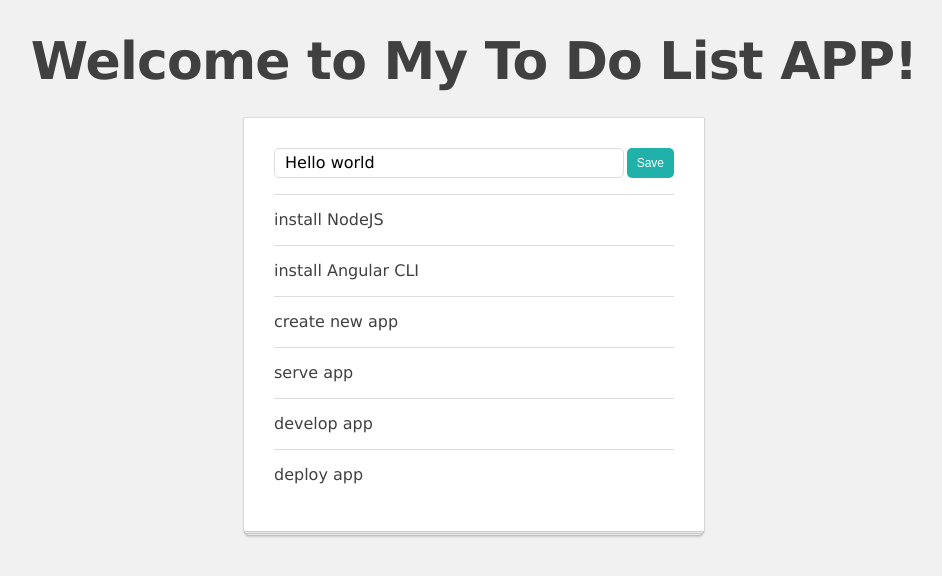
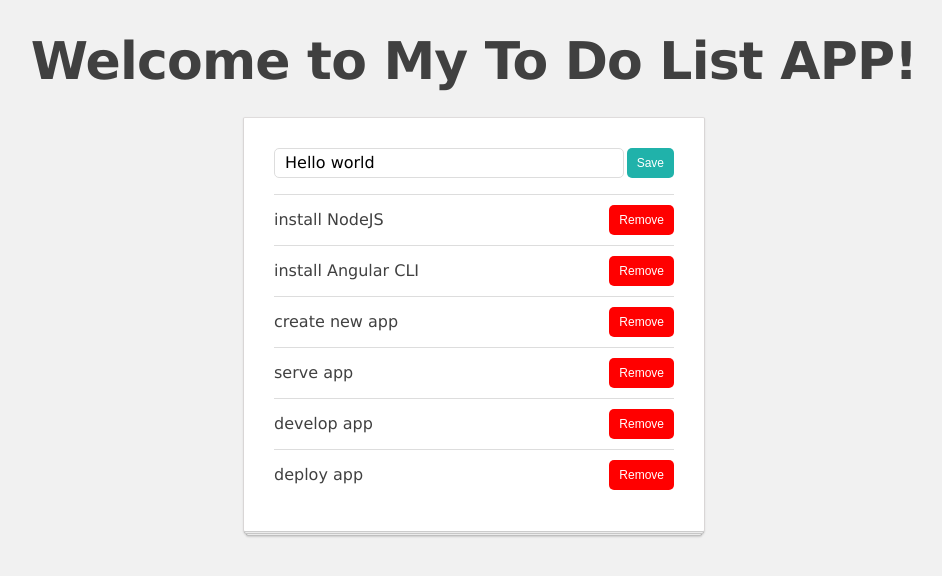
Before and after one commit to sethmuriuki/Angular_TodoList, an Angular app: page / in a window 1280 px wide. Shown: the top 576 px of the page, without its empty margins (166-1108 px from the left). Built offline with nearby package versions, Linux system fonts and the light colour scheme.

Commit message:
add delete button functionality

```diff
--- a/src/app/list-manager/list-manager.component.html
+++ b/src/app/list-manager/list-manager.component.html
@@ -3,7 +3,7 @@
 
     <ul>
       <li *ngFor="let todoItem of todoList">
-        <app-todo-item [item]="todoItem"></app-todo-item>
+        <app-todo-item [item]="todoItem" (remove)="removeItem($event)"></app-todo-item>
       </li>
     </ul>
 
--- a/src/app/list-manager/list-manager.component.ts
+++ b/src/app/list-manager/list-manager.component.ts
@@ -22,5 +22,9 @@
     this.todoListService.addItem({ title });
   }
 
+  removeItem(item){
+    this.todoListService.deleteItem(item);
+  }
+
 
 }
--- a/src/app/todo-item/todo-item.component.html
+++ b/src/app/todo-item/todo-item.component.html
@@ -1,3 +1,4 @@
 <div class="todo-item">
   {{item.title}}
+  <button class="btn btn-red" (click)="removeItem();">Remove</button>
 </div>
--- a/src/app/todo-item/todo-item.component.ts
+++ b/src/app/todo-item/todo-item.component.ts
@@ -1,4 +1,4 @@
-import { Component, Input, OnInit } from '@angular/core';
+import { Component, Input, OnInit, Output, EventEmitter } from '@angular/core';
 import { TodoItem } from '../interfaces/todo-item';
 
 
@@ -10,9 +10,15 @@
 export class TodoItemComponent implements OnInit {
   @Input() item: TodoItem ;
 
+  @Output() remove: EventEmitter<TodoItem> = new EventEmitter();
+
   constructor() { }
 
   ngOnInit(): void {
   }
 
+  removeItem(){
+    this.remove.emit(this.item);
+  }
+
 }
```
